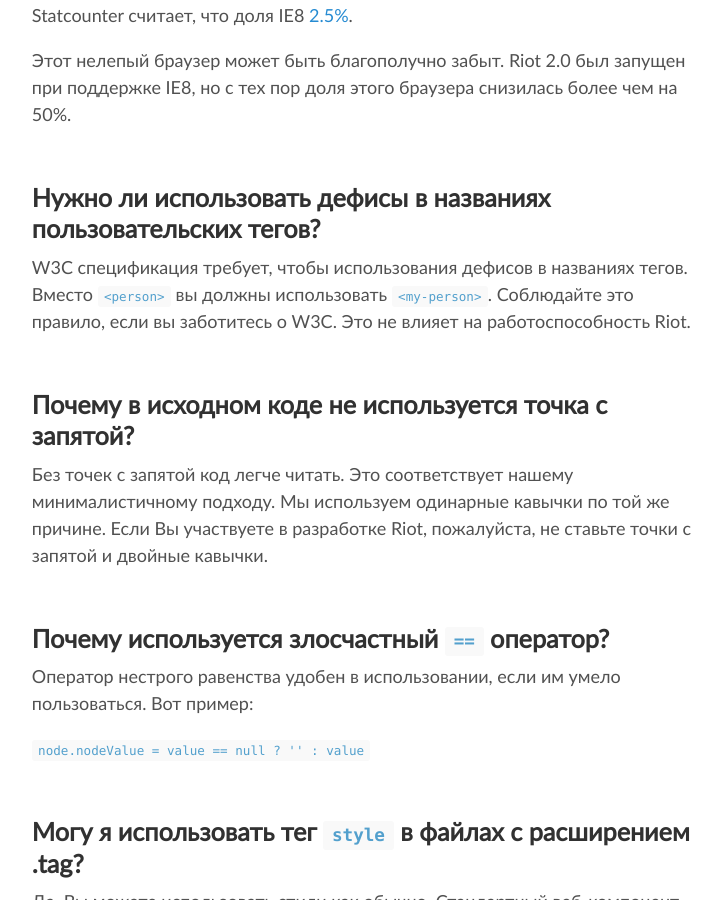
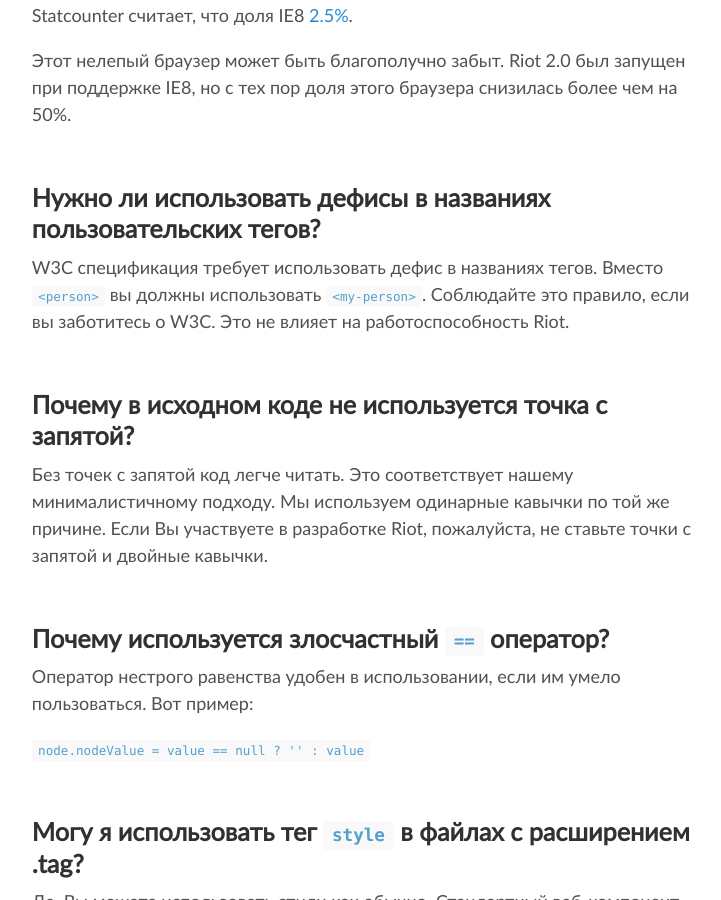
Before and after one commit to riot/riot.github.io, a Jekyll site: the page built from ru/faq.md, in a window 1280 px wide and 900 px high, scrolled down 1160 px. Shown: the whole window, without its empty margins (277-998 px from the left). Built offline with Jekyll 4.4.1, drawn with Linux system fonts in a browser that asks for light colours.

Commit message:
Corrent phrase

```diff
--- a/ru/faq.md
+++ b/ru/faq.md
@@ -27,7 +27,7 @@ Statcounter считает, что доля IE8 [2.5%](http://gs.statcounter.com
 
 
 ## Нужно ли использовать дефисы в названиях пользовательских тегов?
-W3C спецификация требует, чтобы использования дефисов в названиях тегов. Вместо `<person>` вы должны использовать `<my-person>`. Соблюдайте это правило, если вы заботитесь о W3C. Это не влияет на работоспособность Riot.
+W3C спецификация требует использовать дефис в названиях тегов. Вместо `<person>` вы должны использовать `<my-person>`. Соблюдайте это правило, если вы заботитесь о W3C. Это не влияет на работоспособность Riot.
 
 
 ## Почему в исходном коде не используется точка с запятой?
```
